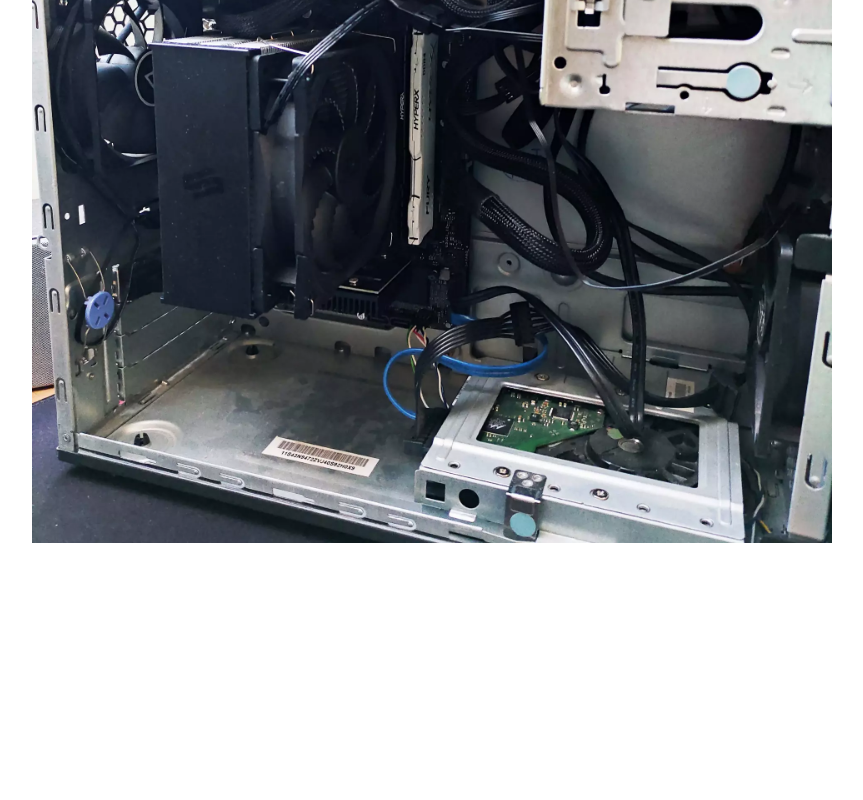
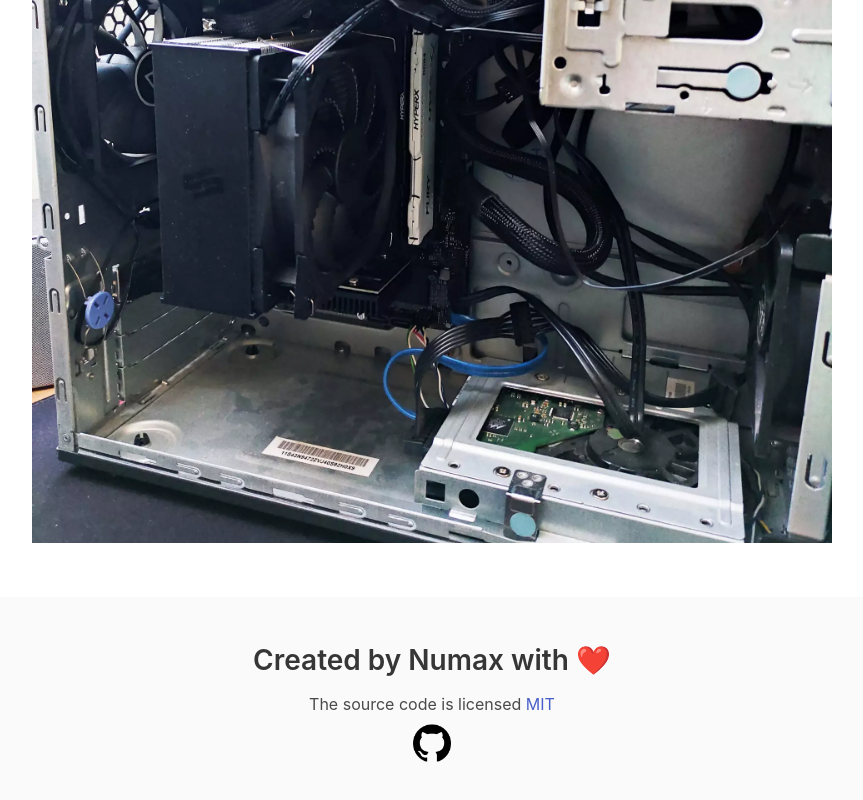
Before and after one commit to Numax-cz/NapicuPC, a React (Create React App) app: page / in a window 1280 px wide. Shown: the part 6537-7337 px from the top of the page, without its empty margins (208-1071 px from the left). Before the commit the page ends 7134 px from the top, so only its background shows below. Built offline with nearby package versions, Linux system fonts and the light colour scheme.

Commit message:
Přidán footer

```diff
--- a/src/App.tsx
+++ b/src/App.tsx
@@ -240,7 +240,7 @@ function App() {
                   </p>
                 </div>
                 <div className="column">
-                  <img src="/ram.webp" className="imgSetup" alt="Operační paměťi" />
+                  <img src="/ram.webp" className="imgSetup" alt="Operační paměti" />
                 </div>
               </div>
             </section>
@@ -336,6 +336,23 @@ function App() {
           </div>
         </section>
       </div>
+
+      <footer className="footer">
+        <div className="content has-text-centered">
+          <div>
+            <h2>Created by Numax with ❤️ </h2>
+          </div>
+          <div>
+            The source code is licensed
+            <a href="http://opensource.org/licenses/mit-license.php"> MIT</a>
+          </div>
+          <div>
+            <a href="https://github.com/Numax-cz/NapicuPC" target="_blank" rel="noreferrer">
+              <img src="/github.png" className="gitImg mt-2" alt="Github" />
+            </a>
+          </div>
+        </div>
+      </footer>
     </div>
   );
 }
--- a/src/index.css
+++ b/src/index.css
@@ -14,3 +14,6 @@ body {
 .imgSetupBottom{
   width: 800px;
 }
+.gitImg{
+  width: 38px;
+}
```
